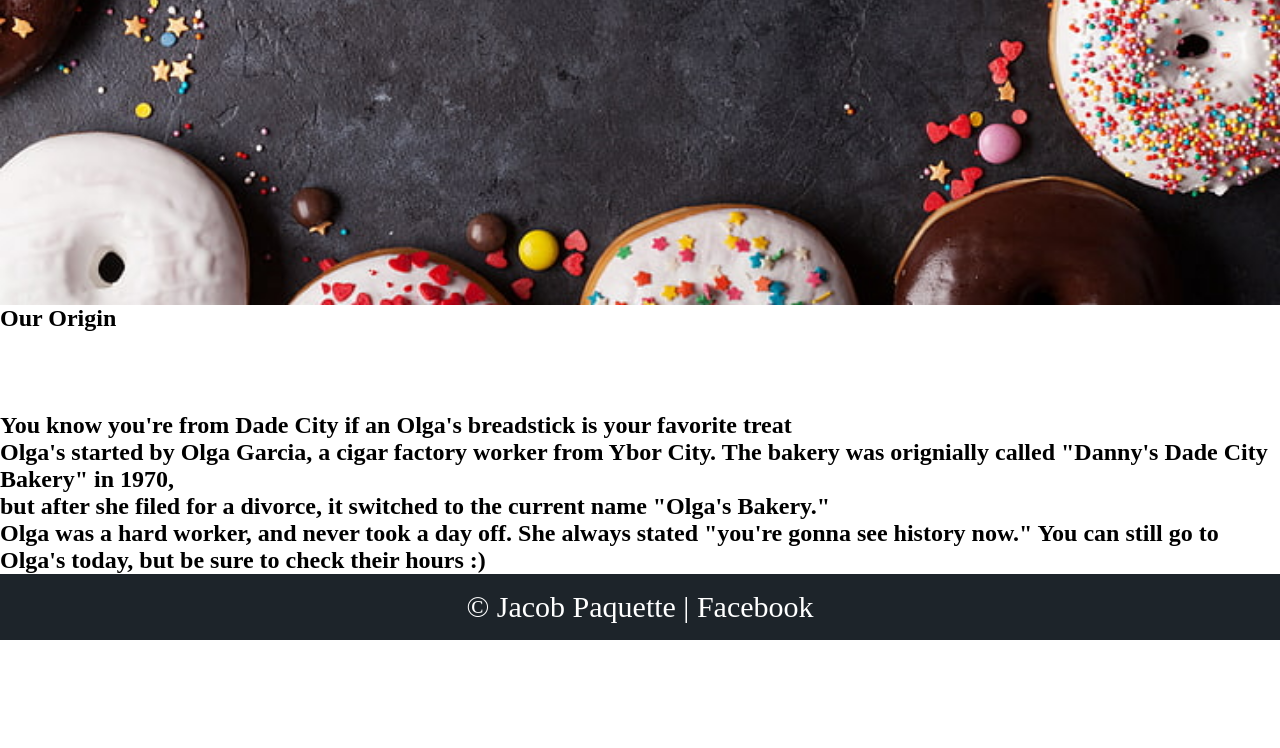
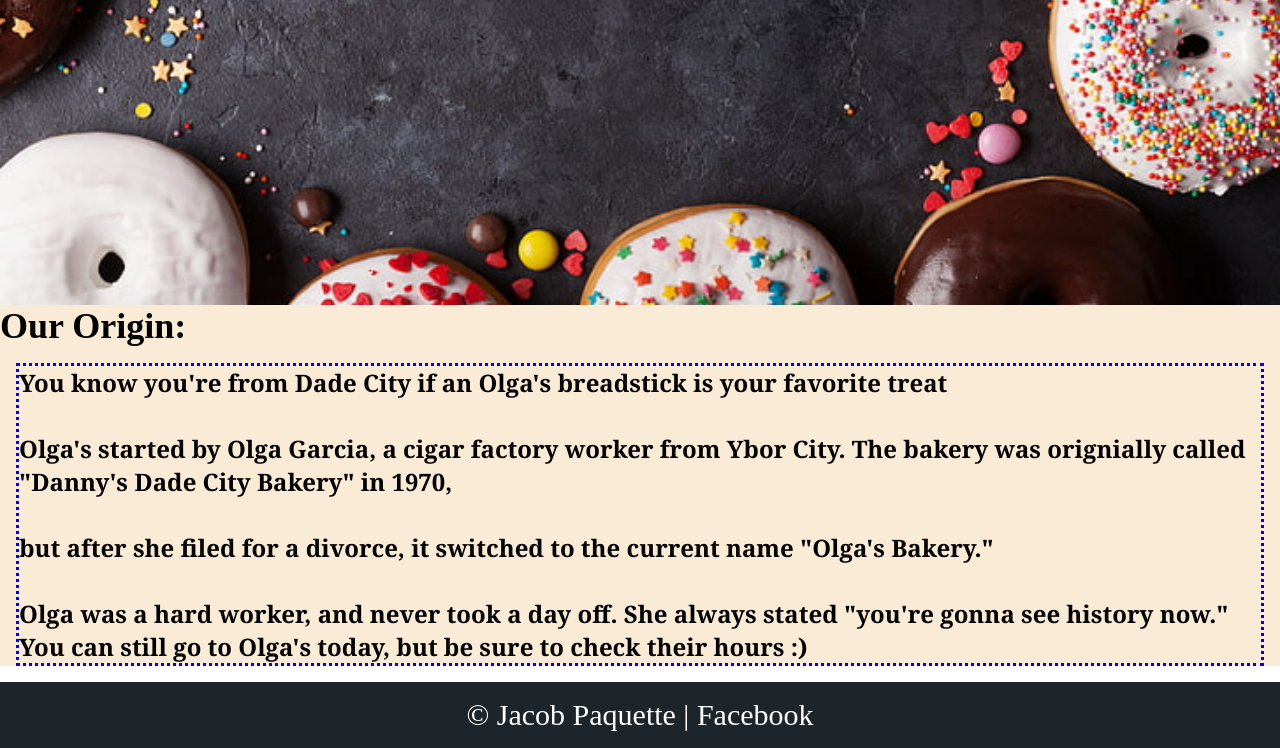
Before and after one commit to EngineerJP/Olgas-Project, a plain HTML site: page about.html in a window 1280 px wide. Shown: the part 495-1243 px from the top of the page. Before the commit the page ends 1135 px from the top, so only its background shows below. Drawn offline with Linux system fonts and the light colour scheme.

Commit message:
about update

```diff
--- a/about.html
+++ b/about.html
@@ -33,9 +33,9 @@
     </header>
     <section>
         <div class="container">
-            <h1 class="origin">Our Origin</h1>
-            <p class="bio">You know you're from Dade City if an Olga's breadstick is your favorite treat <br>
-            Olga's started by Olga Garcia, a cigar factory worker from Ybor City. The bakery was orignially called "Danny's Dade City Bakery" in 1970, <br>but after she filed for a divorce, it switched to the current name "Olga's Bakery." <br>
+            <h1 class="origin">Our Origin:</h1>
+            <p class="bio">You know you're from Dade City if an Olga's breadstick is your favorite treat <br><br>
+            Olga's started by Olga Garcia, a cigar factory worker from Ybor City. The bakery was orignially called "Danny's Dade City Bakery" in 1970, <br><br>but after she filed for a divorce, it switched to the current name "Olga's Bakery." <br><br>
             Olga was a hard worker, and never took a day off. She always stated "you're gonna see history now." You can still go to Olga's today, but be sure to check their hours :)</p>
         </div>
     </section>
--- a/style.css
+++ b/style.css
@@ -42,6 +42,12 @@
     background-color: #1d242a;
     color: white;
   }
+.container{
+  margin-top: 0rem;
+  font-weight: bold;
+  font-size: 1.5rem;
+  background-color:antiquewhite;
+}
 .header {
     top: 0;
     left: 0;
@@ -181,7 +187,13 @@
   background-color: darkgray;
 }
 .bio{
-  margin-top: 5rem;
+  margin-top: 1rem;
+  margin-left: 1rem;
+  margin-right: 1rem;
+  margin-bottom: 1rem;
   font-weight: bold;
   font-size: 1.5rem;
+  border: dotted;
+  border-color: blue;
+  font-family:Georgia, 'Times New Roman', Times, serif;
 }
```
